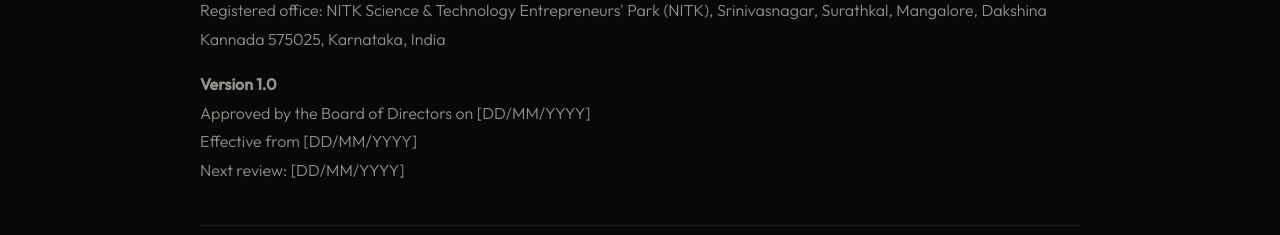
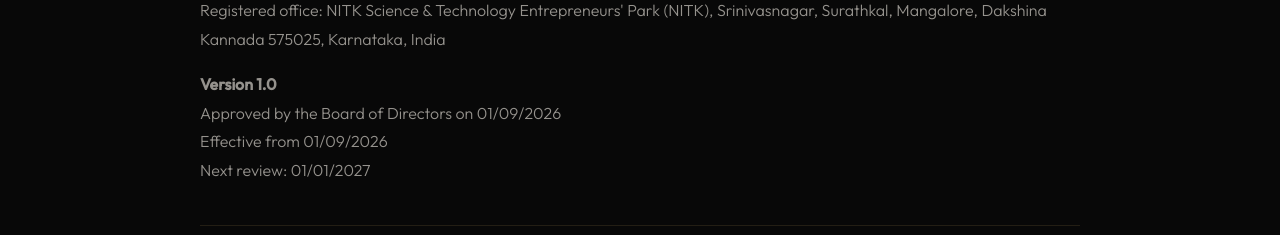
Before and after one commit to 21-sudeepv/audecyai, a Next.js app in the folder audecy.ai/: page /privacy-policy in a window 1280 px wide. Shown: the part 480-715 px from the top of the page. Built offline with nearby package versions, Linux system fonts and the light colour scheme.

Commit message:
Changed privacy policy

```diff
--- a/audecy.ai/app/privacy-policy/page.jsx
+++ b/audecy.ai/app/privacy-policy/page.jsx
@@ -20,9 +20,9 @@ export default function PrivacyPolicy() {
 
       <div className="faq-container" style={{ maxWidth: '1000px' }}>
         <div className="legal-content" style={{ color: 'var(--smoke)', lineHeight: '1.8', fontSize: '1rem', fontWeight: '300' }}>
-          <p><strong>Audecy AI Technologies Private Limited</strong><br/>CIN: U62099KA2026PTC221151<br/>Registered office: NITK Science & Technology Entrepreneurs' Park (NITK), Srinivasnagar, Surathkal, Mangalore, Dakshina Kannada 575025, Karnataka, India</p>
-          <p style={{ marginTop: '16px' }}><strong>Version 1.0</strong><br/>Approved by the Board of Directors on [DD/MM/YYYY]<br/>Effective from [DD/MM/YYYY]<br/>Next review: [DD/MM/YYYY]</p>
-          <hr style={{ borderColor: 'rgba(184,151,90,0.15)', margin: '40px 0', borderStyle: 'solid', borderWidth: '1px 0 0 0' }}/>
+          <p><strong>Audecy AI Technologies Private Limited</strong><br />CIN: U62099KA2026PTC221151<br />Registered office: NITK Science & Technology Entrepreneurs' Park (NITK), Srinivasnagar, Surathkal, Mangalore, Dakshina Kannada 575025, Karnataka, India</p>
+          <p style={{ marginTop: '16px' }}><strong>Version 1.0</strong><br />Approved by the Board of Directors on 01/09/2026<br />Effective from 01/09/2026<br />Next review: 01/01/2027</p>
+          <hr style={{ borderColor: 'rgba(184,151,90,0.15)', margin: '40px 0', borderStyle: 'solid', borderWidth: '1px 0 0 0' }} />
 
           <h2 style={{ color: 'var(--paper)', fontFamily: 'var(--serif)', fontSize: '2rem', marginTop: '40px', marginBottom: '20px', fontWeight: '300' }}>1. Purpose</h2>
           <p>Audecy AI Technologies Private Limited ("Audecy", "the Company") builds and delivers applied AI, IoT and software products for enterprise and public sector clients. Much of our work involves procurement processes, tenders and long term supplier relationships where the integrity of how business is won matters as much as the quality of what is delivered.</p>
@@ -147,7 +147,7 @@ export default function PrivacyPolicy() {
           <h2 style={{ color: 'var(--paper)', fontFamily: 'var(--serif)', fontSize: '2rem', marginTop: '40px', marginBottom: '20px', fontWeight: '300' }}>15. Review</h2>
           <p>This policy is reviewed by the Board at least annually and whenever there is a material change to Audecy's business, geographic footprint or the applicable legal framework. The current version is published at audecyai.com and is made available to clients, suppliers and partners on request.</p>
 
-          <hr style={{ borderColor: 'rgba(184,151,90,0.15)', margin: '40px 0', borderStyle: 'solid', borderWidth: '1px 0 0 0' }}/>
+          <hr style={{ borderColor: 'rgba(184,151,90,0.15)', margin: '40px 0', borderStyle: 'solid', borderWidth: '1px 0 0 0' }} />
           <p><em>Approved by the Board of Directors of Audecy AI Technologies Private Limited.</em></p>
           <p style={{ marginTop: '8px' }}><em>Sudeep V, Founder and Chief Executive Officer, Director</em></p>
         </div>
```
